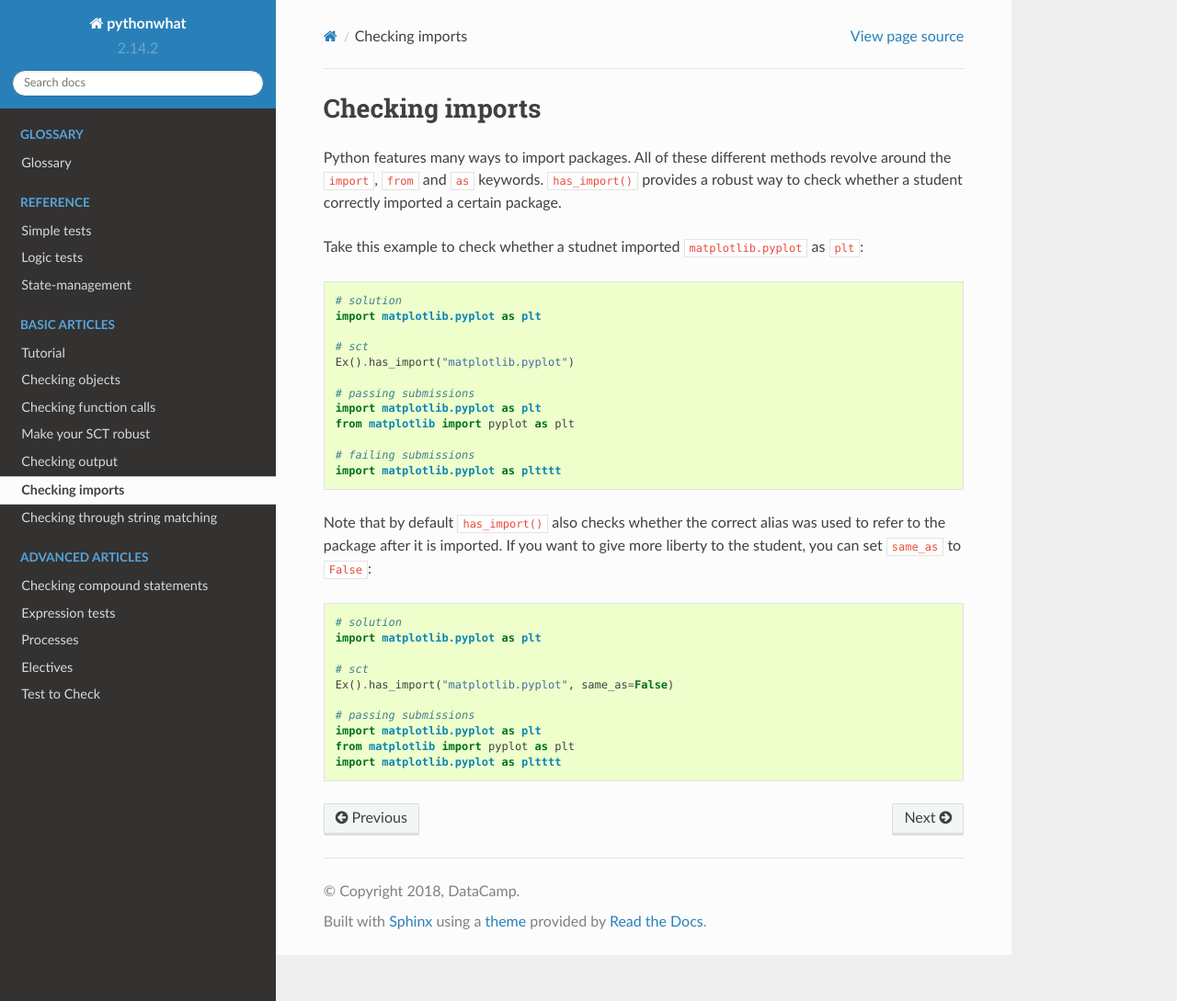
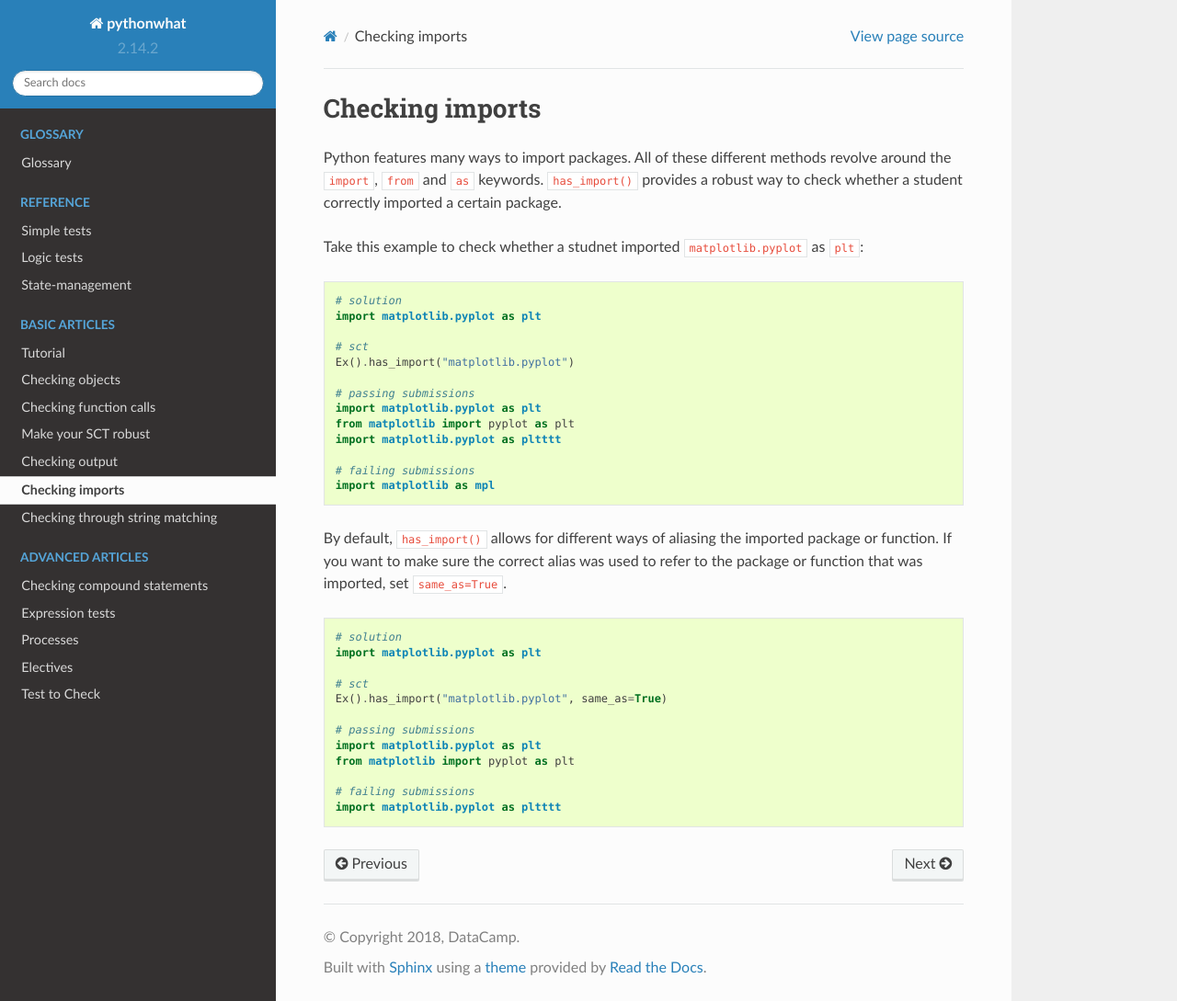
Before and after one commit to datacamp/pythonwhat, a Sphinx documentation site: the page built from docs/articles/checking_imports.rst, in a window 1280 px wide and 1089 px high. Shown: the whole window at 92% size. Built offline with Sphinx 7.4.7 and the Read the Docs theme 2.0.0, drawn with Linux system fonts in a browser that asks for light colours.

Commit message:
has_import: same_as=False by default. Closes #319

```diff
--- a/docs/articles/checking_imports.rst
+++ b/docs/articles/checking_imports.rst
@@ -17,11 +17,12 @@ Take this example to check whether a studnet imported ``matplotlib.pyplot`` as `
     # passing submissions
     import matplotlib.pyplot as plt
     from matplotlib import pyplot as plt
+    import matplotlib.pyplot as pltttt
 
     # failing submissions
-    import matplotlib.pyplot as pltttt
+    import matplotlib as mpl
 
-Note that by default ``has_import()`` also checks whether the correct alias was used to refer to the package after it is imported. If you want to give more liberty to the student, you can set ``same_as`` to ``False``:
+By default, ``has_import()`` allows for different ways of aliasing the imported package or function. If you want to make sure the correct alias was used to refer to the package or function that was imported, set ``same_as=True``.
 
 .. code::
 
@@ -29,9 +30,11 @@ Note that by default ``has_import()`` also checks whether the correct alias was
     import matplotlib.pyplot as plt
 
     # sct
-    Ex().has_import("matplotlib.pyplot", same_as=False)
+    Ex().has_import("matplotlib.pyplot", same_as=True)
 
     # passing submissions
     import matplotlib.pyplot as plt
     from matplotlib import pyplot as plt
+
+    # failing submissions
     import matplotlib.pyplot as pltttt
--- a/docs/glossary.rst
+++ b/docs/glossary.rst
@@ -220,11 +220,12 @@ Check import
     import matplotlib.pyplot as plt
 
     # sct
-    Ex().has_import("matplotlib.pyplot", same_as=False)
+    Ex().has_import("matplotlib.pyplot")
 
     # passing submissions
     import matplotlib.pyplot as plt
-    import matplotlib.pyplot as ppplt
+    from matplotlib import pyplot as plt
+    import matplotlib.pyplot as pltttt
 
     # failing submissions
     import matplotlib as mpl
```
Also changed, not shown: 3 other files.
